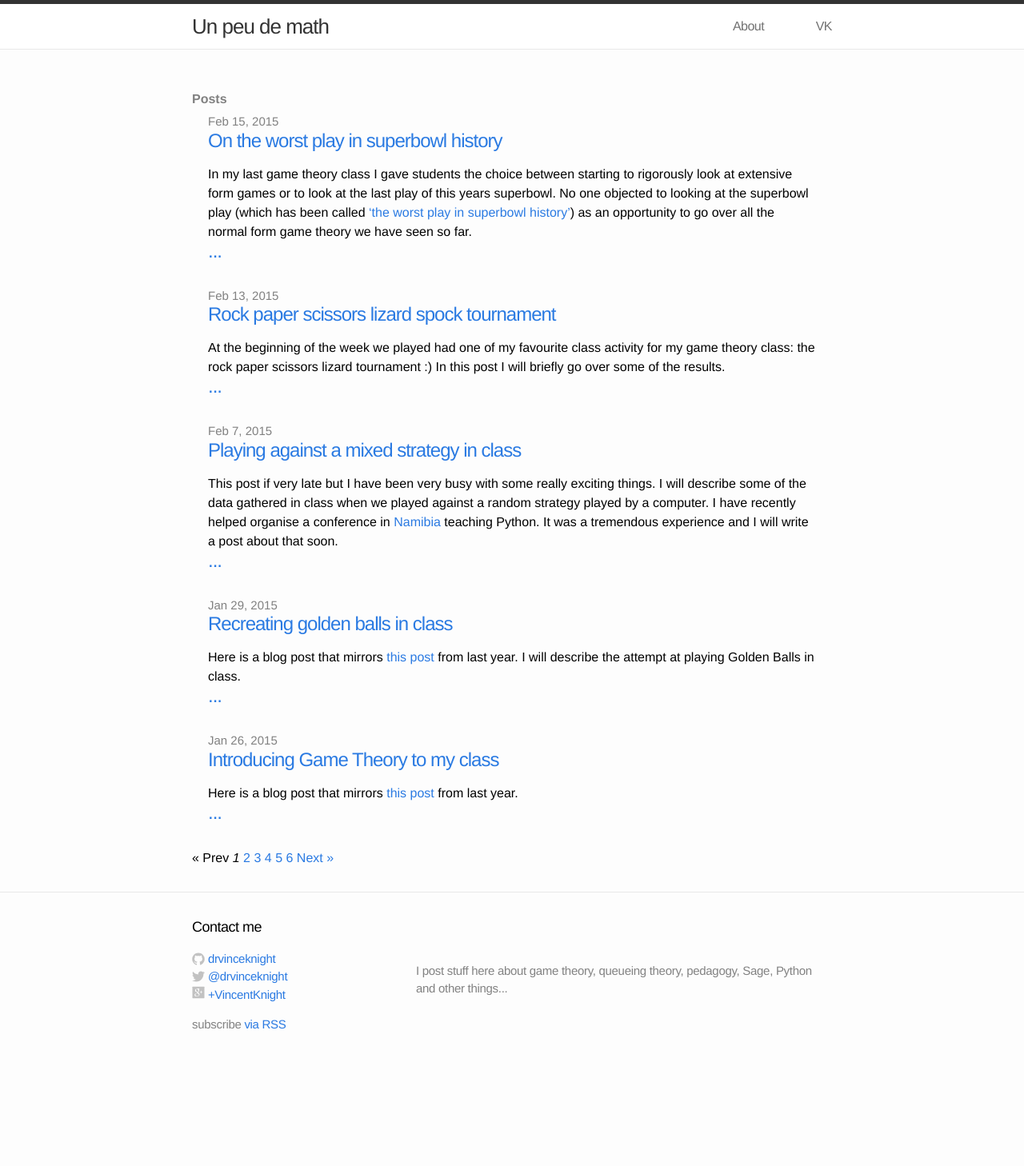
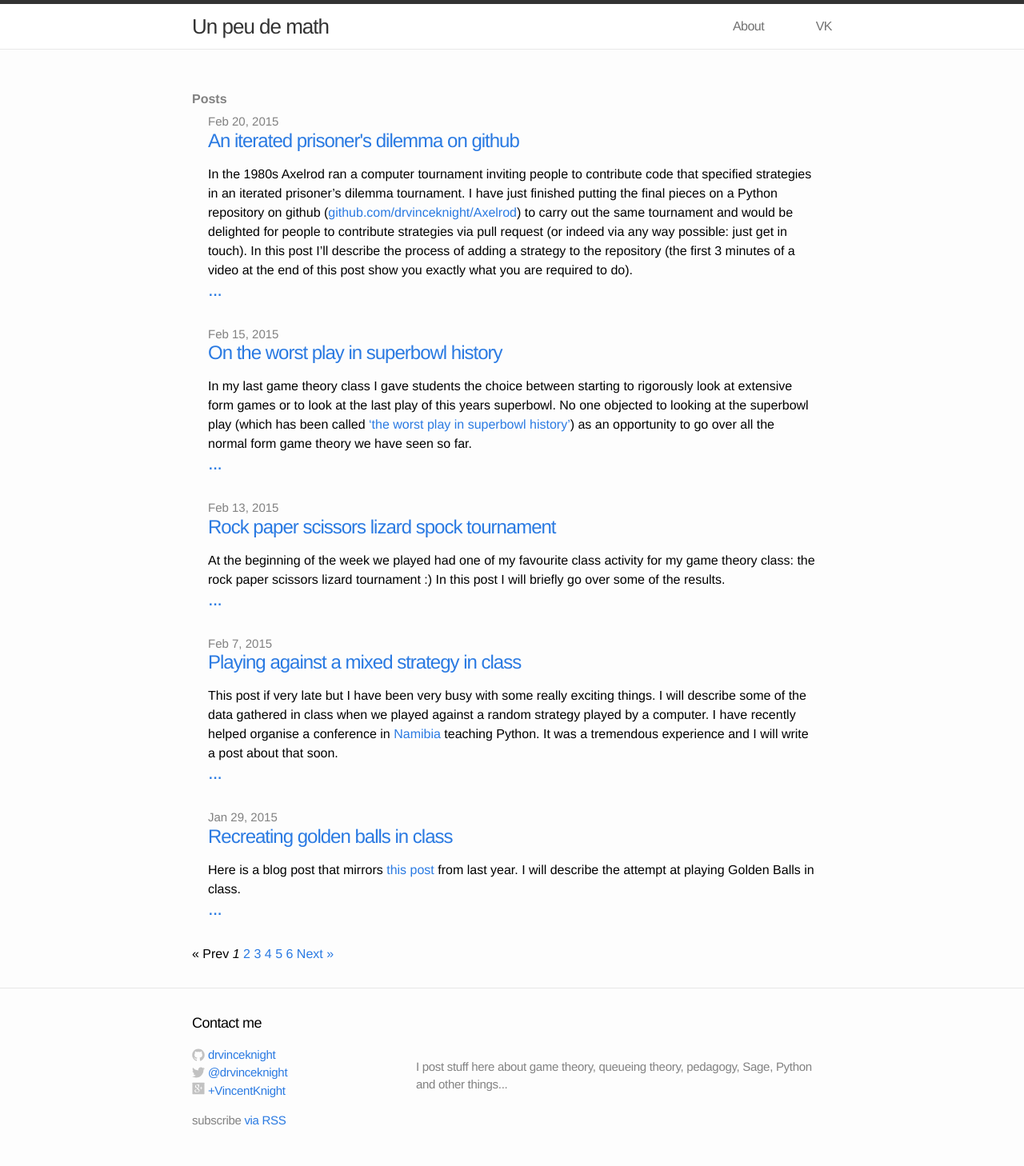
Before and after one commit to drvinceknight/unpeudemath, a Jekyll site: the page built from index.html, in a window 1280 px wide. Shown: the whole page at 80% size. Built offline with Jekyll 4.4.1, drawn with Linux system fonts in a browser that asks for light colours; the list of posts is cut into pages by our own code; before the commit the page ends 1338 px from its top, so only the background shows below that.

Commit message:
Adding video and enabling comments

```diff
--- a/_drafts/an-iterated-prisoners-dilemma-on-github.md
+++ b/_posts/2015-02-20-an-iterated-prisoners-dilemma-on-github.md
@@ -5,12 +5,12 @@
 tags       :
 - gametheory
 - axelrod
-comments   : false
+comments   : true
 ---
 
 In the 1980s Axelrod ran a computer tournament inviting people to contribute code that specified strategies in an iterated prisoner's dilemma tournament.
-I have just finished putting the final pieces on a Python framework to carry out the same tournament and would be delighted for people to contribute strategies via pull request (or indeed via any way possible: just get in touch).
-In this post I'll describe the process of adding a strategy to the repository.
+I have just finished putting the final pieces on a Python repository on github ([github.com/drvinceknight/Axelrod](https://github.com/drvinceknight/Axelrod)) to carry out the same tournament and would be delighted for people to contribute strategies via pull request (or indeed via any way possible: just get in touch).
+In this post I'll describe the process of adding a strategy to the repository (the first 3 minutes of a video at the end of this post show you exactly what you are required to do).
 
 For a good overview of the iterated prisoner's dilemma take a look at this page about [Axelrod's tournament](http://cs.stanford.edu/people/eroberts/courses/soco/projects/1998-99/game-theory/axelrod.html) but in a nutshell the idea is that two players (prisoners) repeatedly play the following game:
 
@@ -158,3 +158,11 @@
 - You like Python
 - You like Game Theory
 - You have never had a pull request accepted before
+
+Here is a short video showing exactly how to contribute using nothing else than the github web interface (the first 3 minutes are all you really need to do):
+
+<div class="video">
+    <figure>
+    <iframe width="560" height="315" src="https://www.youtube.com/embed/5kOUVdktxAo" frameborder="0" allowfullscreen></iframe>
+    </figure>
+</div>
```
